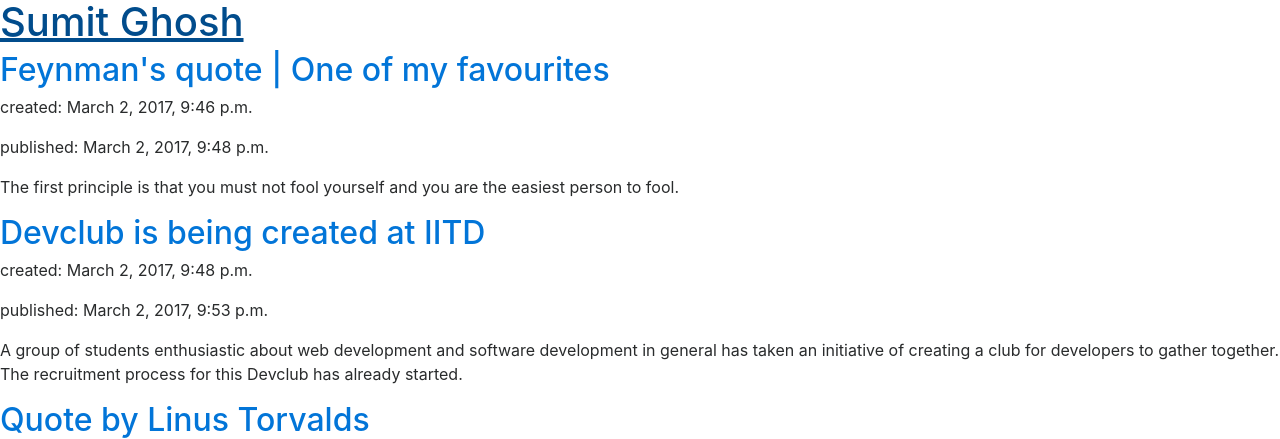
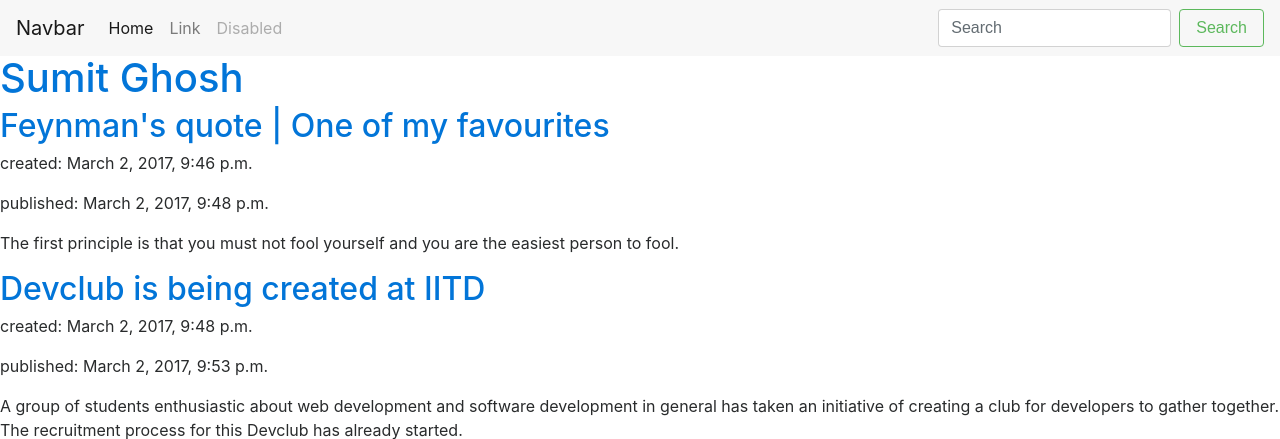
Before and after one commit to skulltech/portfolio-devclub, a Django app: page /blog/ in a window 1280 px wide. Shown: the top 439 px of the page. Run offline with Django 3.2, Linux system fonts and the light colour scheme; data comes from the database, SQL or seed files in the repository; some libraries are stand-ins or nearby versions.

Commit message:
Added basic files for app projects. Made the home page.

```diff
--- a/portfolio/portfolio/urls.py
+++ b/portfolio/portfolio/urls.py
@@ -19,5 +19,6 @@ from django.contrib import admin
 urlpatterns = [
     url(r'^admin/', admin.site.urls),
     url(r'^blog/', include('blog.urls')),
-    url(r'^contact/', include('contact.urls'))
+    url(r'^contact/', include('contact.urls')),
+    url(r'', include('projects.urls'))
 ]
--- /dev/null
+++ b/portfolio/projects/urls.py
@@ -0,0 +1,6 @@
+from django.conf.urls import url
+from . import views
+
+urlpatterns = [
+    url(r'^$', views.projects, name='projects'),
+]
--- a/portfolio/projects/views.py
+++ b/portfolio/projects/views.py
@@ -1,3 +1,5 @@
 from django.shortcuts import render
 
-# Create your views here.
+
+def projects(request):
+    return render(request, 'projects/base.html', {})
--- a/portfolio/templates/base.html
+++ b/portfolio/templates/base.html
@@ -14,6 +14,32 @@
     <title>Sumit Ghosh: Portfolio</title>
 </head>
 <body>
+<nav class="navbar navbar-toggleable-md navbar-light bg-faded">
+    <button class="navbar-toggler navbar-toggler-right" type="button" data-toggle="collapse"
+            data-target="#navbarSupportedContent" aria-controls="navbarSupportedContent" aria-expanded="false"
+            aria-label="Toggle navigation">
+        <span class="navbar-toggler-icon"></span>
+    </button>
+    <a class="navbar-brand" href="#">Navbar</a>
+
+    <div class="collapse navbar-collapse" id="navbarSupportedContent">
+        <ul class="navbar-nav mr-auto">
+            <li class="nav-item active">
+                <a class="nav-link" href="#">Home <span class="sr-only">(current)</span></a>
+            </li>
+            <li class="nav-item">
+                <a class="nav-link" href="#">Link</a>
+            </li>
+            <li class="nav-item">
+                <a class="nav-link disabled" href="#">Disabled</a>
+            </li>
+        </ul>
+        <form class="form-inline my-2 my-lg-0">
+            <input class="form-control mr-sm-2" type="text" placeholder="Search">
+            <button class="btn btn-outline-success my-2 my-sm-0" type="submit">Search</button>
+        </form>
+    </div>
+</nav>
 <div>
     <h1><a href="">Sumit Ghosh</a></h1>
 </div>
--- /dev/null
+++ b/portfolio/templates/projects/base.html
@@ -0,0 +1,4 @@
+{% extends 'base.html' %}
+
+{% block content %}
+{% endblock %}
--- /dev/null
+++ b/portfolio/templates/projects/projects.html
@@ -0,0 +1,4 @@
+{% extends 'projects/base.html' %}
+
+{% block content %}
+{% endblock %}
```
